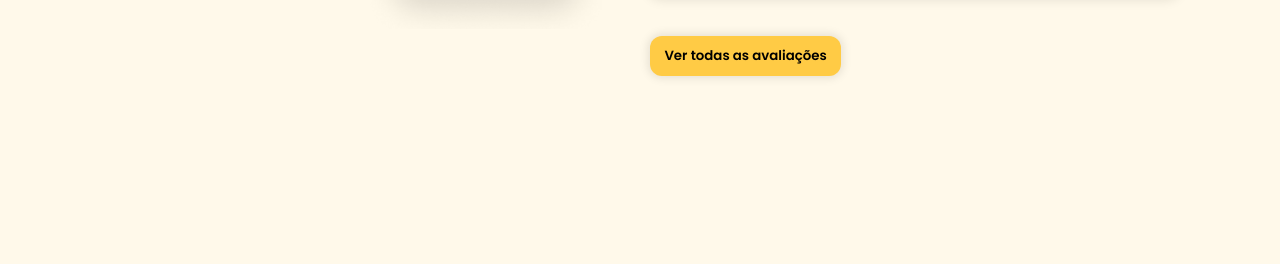
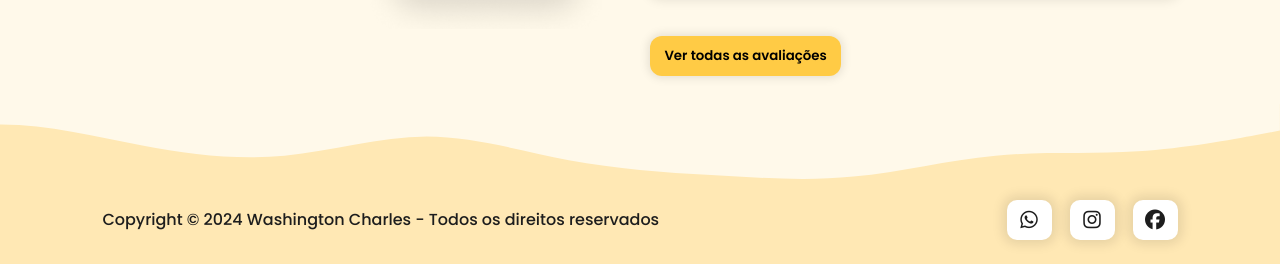
Before and after one commit to washingtoncharles/landingfood, a plain HTML site: page index.html in a window 1280 px wide. Shown: the part 2292-2556 px from the top of the page. Before the commit the page ends 2396 px from the top, so only its background shows below. Drawn offline with nearby package versions, Linux system fonts and the light colour scheme.

Commit message:
feat: add footer

```diff
--- a/index.html
+++ b/index.html
@@ -228,6 +228,22 @@
   </main>
 
 
+  <!-- FOOTER -->
+  <footer>
+    <img src="./src/assets/wave.svg" alt="wave">
+
+    <div id="footer-items">
+      <span class="copyright">Copyright © 2024 Washington Charles - Todos os direitos reservados</span>
+
+      <div class="social-media-btn">
+        <a href=""><i class="fa-brands fa-whatsapp"></i></a>
+        <a href=""><i class="fa-brands fa-instagram"></i></a>
+        <a href=""><i class="fa-brands fa-facebook"></i></a>
+      </div>
+    </div>
+  </footer>
+
+
   <!-- SCRIPTS -->
   <script src="./src/js/script.js"></script>
 </body>
--- a/src/styles/styles.css
+++ b/src/styles/styles.css
@@ -260,6 +260,22 @@ header {
   color: #e9a209;
 }
 
+/* FOOTER */
+footer {
+  background-color: #ffe8b4;
+}
+
+#footer-items {
+  display: flex;
+  align-items: center;
+  justify-content: space-between;
+  padding: 0px 8% 24px 8%;
+}
+
+#footer-items .copyright {
+  color: #1d1d1d;
+  font-weight: 500
+}
 
 
 /* UTILITY CLASSES */
```
Also changed, not shown: src/assets/avatar.png (deleted), src/assets/wave.svg (added).
